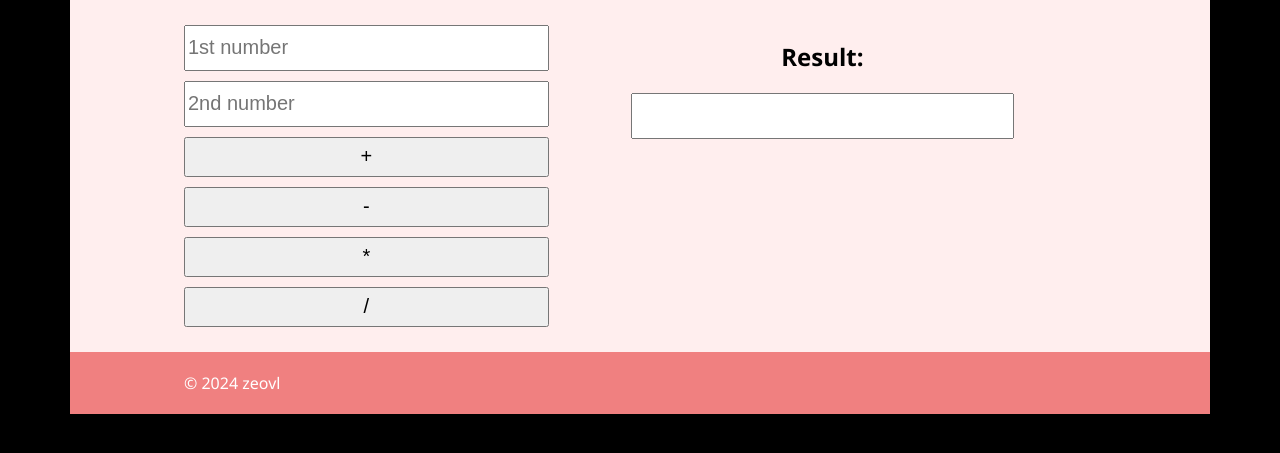
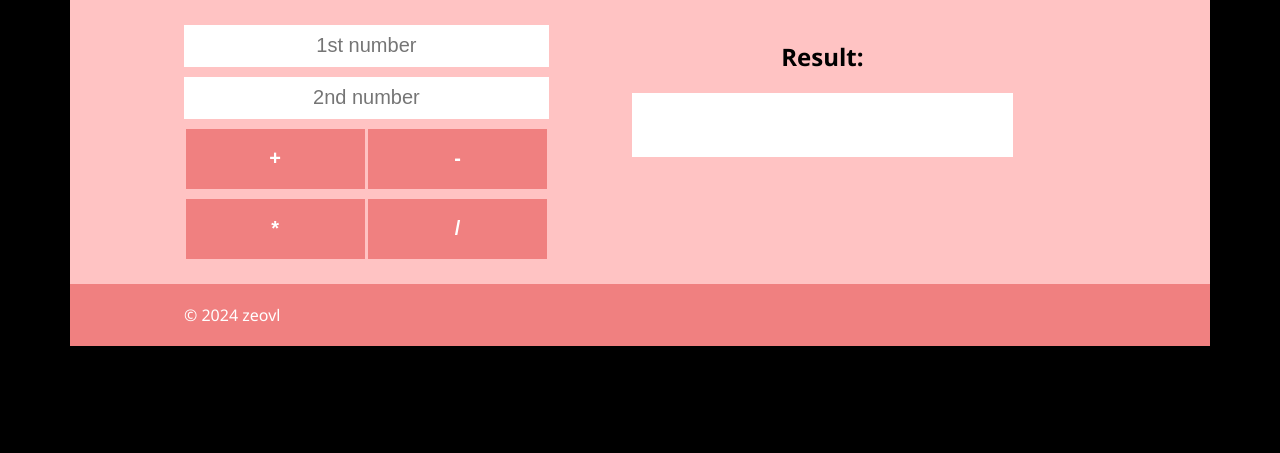
Before and after one commit to zeov1/k_2_calculator, a Django app: page /calc/ in a window 1280 px wide. Shown: the part 170-623 px from the top of the page. Run offline with Django 5.2, Linux system fonts and the light colour scheme.

Commit message:
Better design

```diff
--- a/calc/views.py
+++ b/calc/views.py
@@ -11,15 +11,15 @@ def calc(request):
         ok = True
         msg = []
         if data.is_valid():
-            a = data.cleaned_data['a']
+            a_str = data.cleaned_data['a']
             try:
-                a = float(a)
+                a = float(a_str)
             except ValueError:
                 ok = False
                 msg.append('Value a must be float')
-            b = data.cleaned_data['b']
+            b_str = data.cleaned_data['b']
             try:
-                b = float(b)
+                b = float(b_str)
             except ValueError:
                 ok = False
                 msg.append('Value b must be float')
--- a/static/css/style.css
+++ b/static/css/style.css
@@ -18,7 +18,7 @@ header {
 }
 
 section {
-    background: #ffeeee;
+    background: #ffc3c3;
     min-height: auto;
 }
 
@@ -45,12 +45,31 @@ footer {
     margin: 5px 0;
     min-height: 40px;
     font-size: 20px;
+    border: none;
+    text-align: center;
+}
+
+.calc-button {
+    color: white;
+    background: lightcoral;
+    width: 49%;
+    min-height: 60px;
+}
+
+.calc-button:hover {
+    background: #ef6565;
 }
 
 .calc-form {
     display: flex;
     flex-direction: column;
     width: 40%;
+}
+
+.calc-row {
+    display: flex;
+    flex-direction: row;
+    justify-content: space-around;
 }
 
 .calc-wrapper {
@@ -64,10 +83,16 @@ footer {
     text-align: center;
 }
 
+.result-header {
+    color: black;
+}
+
 .result-text {
     resize: none;
     font-size: 20px;
-    min-height: 40px;
+    min-height: 60px;
+    border: none;
+    text-align: center;
 }
 
 
@@ -126,8 +151,33 @@ footer {
 
 /* 768-992 */
 @media screen and (max-width: 992px) {
+    body {
+        font-size: 19px;
+    }
+
     .window {
         width: 720px;
+    }
+
+    .calc-wrapper {
+        flex-direction: column;
+    }
+
+    .calc-form {
+        margin: 0 auto;
+        width: 90%;
+        display: inline;
+        text-align: center;
+    }
+
+    .calc-input {
+        margin: 5px 0;
+        min-height: 40px;
+        font-size: 19px;
+    }
+
+    .result-text {
+        min-height: 40px;
     }
 }
 
--- a/templates/calc.html
+++ b/templates/calc.html
@@ -5,21 +5,26 @@
 
 {% block content %}
 
+
     <div class="calc-wrapper">
         <form class="calc-form" action="{% url 'calc' %}" method="POST">
             {% csrf_token %}
-            <input class="calc-input" type="number" name="a" placeholder="1st number" required value="{{ a }}">
-            <input class="calc-input" type="number" name="b" placeholder="2nd number" required value="{{ b }}">
-            <button class="calc-input calc-button" type="submit" name="op" value="+">+</button>
-            <button class="calc-input calc-button" type="submit" name="op" value="-">-</button>
-            <button class="calc-input calc-button" type="submit" name="op" value="*">*</button>
-            <button class="calc-input calc-button" type="submit" name="op" value="/">/</button>
+            <input class="calc-input" type="text" name="a" placeholder="1st number" required value="{{ a }}">
+            <input class="calc-input" type="text" name="b" placeholder="2nd number" required value="{{ b }}">
+            <div class="calc-row">
+                <button class="calc-input calc-button" type="submit" name="op" value="+"><strong>+</strong></button>
+                <button class="calc-input calc-button" type="submit" name="op" value="-"><strong>-</strong></button>
+            </div>
+            <div class="calc-row">
+                <button class="calc-input calc-button" type="submit" name="op" value="*"><strong>*</strong></button>
+                <button class="calc-input calc-button" type="submit" name="op" value="/"><strong>/</strong></button>
+            </div>
         </form>
 
         <div class="result-wrapper">
-
-            <h2>Result:</h2>
-            <textarea class="result-text" cols="30" rows="1" readonly>{{ res }}</textarea>
+            <h2 class="result-header">Result:</h2>
+            <textarea class="result-text" cols="30" rows="1" readonly>{% if ok %}{{ res }}{% else %}{% for m in msg %}m
+            {% endfor %}{% endif %}</textarea>
         </div>
     </div>
 
```
